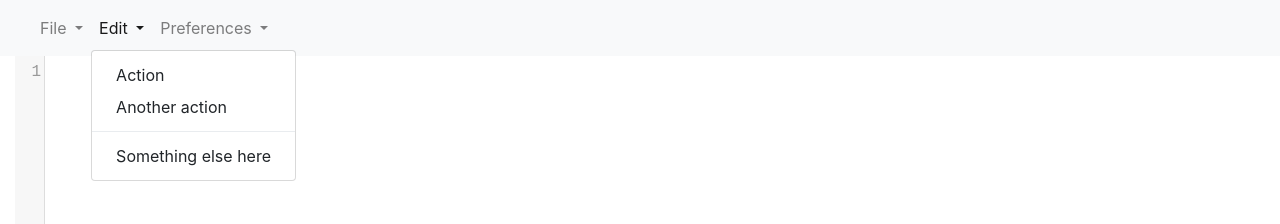
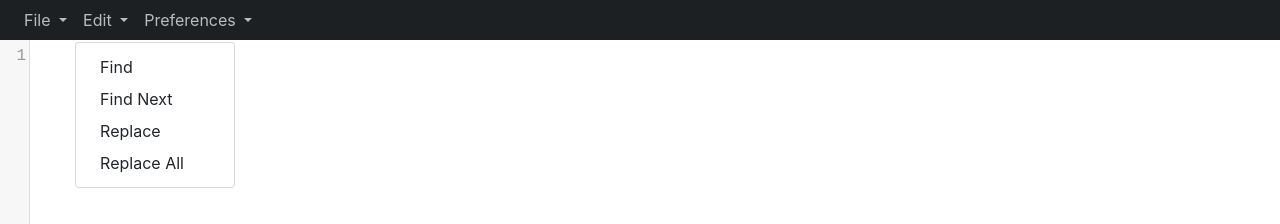
Before and after one commit to joshmacintoshx/decipher-codemirror-clips, a plain HTML site: page index.html in a window 1280 px wide. Both pictures are taken after a click on the button "Edit". Shown: the top 224 px of the page. Drawn offline with nearby package versions, Linux system fonts and the light colour scheme; no server answers.

Commit message:
Bug fixes and improvement

```diff
--- a/css/main.css
+++ b/css/main.css
@@ -1,7 +1,24 @@
 #code-container {
-	height: calc(100vh - 56px);
+	height: calc(100vh - 40px);
+	padding: 0;
 }
 
 #code-container .CodeMirror{
 	height: 100%;
 }
+
+#nav-toolbar {
+	background-color: rgb(28, 32, 34) !important;
+	padding: 0;
+}
+
+#nav-toolbar .navbar-nav .nav-item > a {
+	color: rgba(255, 255, 255, 0.7) !important;
+}
+
+.tab-pane-setting {
+	padding: 1em;
+	min-height: 360px;
+	max-height: 360px;
+	overflow: auto;
+}
--- a/index.html
+++ b/index.html
@@ -3,13 +3,14 @@
 <head>
 	<title>Decipher Clips</title>
 	<link rel="stylesheet" href="codemirror-5.43.0/lib/codemirror.css">
-	<link rel="stylesheet" href="codemirror-5.43.0/addon/hint/show-hint.css">
+  <link rel="stylesheet" href="codemirror-5.43.0/addon/hint/show-hint.css">
+	<link rel="stylesheet" href="codemirror-5.43.0/addon/dialog/dialog.css">
 	<link rel="stylesheet" href="css/main.css">
 	<link rel="stylesheet" href="https://maxcdn.bootstrapcdn.com/bootstrap/4.0.0/css/bootstrap.min.css" integrity="sha384-Gn5384xqQ1aoWXA+058RXPxPg6fy4IWvTNh0E263XmFcJlSAwiGgFAW/dAiS6JXm" crossorigin="anonymous">
 </head>
 <body>
 
-<nav class="navbar navbar-expand-lg navbar-light bg-light">
+<nav class="navbar navbar-expand-lg navbar-light bg-light" id="nav-toolbar">
   <a class="navbar-brand" href="#"></a>
   <button class="navbar-toggler" type="button" data-toggle="collapse" data-target="#navbarSupportedContent" aria-controls="navbarSupportedContent" aria-expanded="false" aria-label="Toggle navigation">
     <span class="navbar-toggler-icon"></span>
@@ -33,10 +34,10 @@
           Edit
         </a>
         <div class="dropdown-menu" aria-labelledby="navbarDropdown">
-          <a class="dropdown-item" href="#">Action</a>
-          <a class="dropdown-item" href="#">Another action</a>
-          <div class="dropdown-divider"></div>
-          <a class="dropdown-item" href="#">Something else here</a>
+          <a class="dropdown-item" href="#">Find</a>
+          <a class="dropdown-item" href="#">Find Next</a>
+          <a class="dropdown-item" href="#">Replace</a>
+          <a class="dropdown-item" href="#">Replace All</a>
         </div>
       </li>
       <li class="nav-item dropdown">
@@ -44,9 +45,6 @@
           Preferences
         </a>
         <div class="dropdown-menu" aria-labelledby="navbarDropdown">
-          <a class="dropdown-item" href="#">Action</a>
-          <a class="dropdown-item" href="#">Another action</a>
-          <div class="dropdown-divider"></div>
           <a class="dropdown-item" data-toggle="modal" href="#settingsModal">Settings</a>
         </div>
       </li>
@@ -60,20 +58,53 @@
 
 <!-- Modal -->
 <div class="modal fade" id="settingsModal" tabindex="-1" role="dialog" aria-labelledby="exampleModalCenterTitle" aria-hidden="true">
-  <div class="modal-dialog modal-dialog-centered" role="document">
+  <div class="modal-dialog modal-lg modal-dialog-centered" role="document">
     <div class="modal-content">
       <div class="modal-header">
-        <h5 class="modal-title" id="exampleModalCenterTitle">Modal title</h5>
+        <h5 class="modal-title" id="exampleModalCenterTitle">Settings</h5>
         <button type="button" class="close" data-dismiss="modal" aria-label="Close">
           <span aria-hidden="true">&times;</span>
         </button>
       </div>
       <div class="modal-body">
+        <ul class="nav nav-tabs">
+          <li class="nav-item">
+            <a class="nav-link active" data-toggle="tab" href="#EditorSettingsTab">Editor</a>
+          </li>
+          <li class="nav-item">
+            <a class="nav-link" data-toggle="tab" href="#HotkeySettingsTab">Hotkey</a>
+          </li>
+        </ul>
+        <div class="tab-content">
+          <div id="EditorSettingsTab" class="tab-pane-setting tab-pane active">
+            <h5>Editor Settings</h5>
+            <form>
+              <div class="form-group row">
+                <label class="col-form-label col-md-2">Editor Theme</label>
+                <div class="col-md-10">
+                  <select class="form-control" id="themeSelector"></select>
+                </div>
+              </div>
+            </form>
+          </div>
+          <div id="HotkeySettingsTab" class="tab-pane-setting tab-pane fade">
+            <h5>Hotkey Settings</h5>
+            <table class="table" id="hotkeyTable">
+              <thead>
+                <tr>
+                  <th>Action</th>
+                  <th>Key</th>
+                </tr>
+              </thead>
+              <tbody>
 
+              </tbody>
+            </table>
+          </div>
+        </div>
       </div>
       <div class="modal-footer">
         <button type="button" class="btn btn-secondary" data-dismiss="modal">Close</button>
-        <button type="button" class="btn btn-primary">Save changes</button>
       </div>
     </div>
   </div>
@@ -89,6 +120,8 @@
 <script type="text/javascript" src="codemirror-5.43.0/addon/hint/show-hint.js"></script>
 <script type="text/javascript" src="codemirror-5.43.0/addon/hint/xml-hint.js"></script>
 <script type="text/javascript" src="codemirror-5.43.0/addon/fold/xml-fold.js"></script>
+<script type="text/javascript" src="codemirror-5.43.0/addon/dialog/dialog.js"></script>
+<script type="text/javascript" src="codemirror-5.43.0/addon/search/search.js"></script>
 <script type="text/javascript" src="codemirror-5.43.0/mode/htmlmixed/htmlmixed.js"></script>
 <script type="text/javascript" src="codemirror-5.43.0/mode/javascript/javascript.js"></script>
 <script type="text/javascript" src="codemirror-5.43.0/mode/css/css.js"></script>
@@ -104,7 +137,8 @@ $(document).ready(function(e) {
     mode: "xml",
     lineNumbers: true,
     autoCloseTags: true,
-    matchClosing: true
+    matchClosing: true,
+    theme: "solarized dark"
   });
 
 
@@ -150,22 +184,22 @@ $(document).ready(function(e) {
     "Ctrl-R": function() {
         decipherclips.makeRadio()
     },
-    "Ctrl-Y": function() {
+    "Ctrl-E": function() {
         decipherclips.makeTextbox()
     },
     "Ctrl-S": function() {
         decipherclips.makeSelect()
     },
-    "Shift-Y": function() {
+    "Shift-Ctrl-E": function() {
         decipherclips.makeTextArea()
     },
-    "Shift-N": function() {
+    "Ctrl-Q": function() {
         decipherclips.makeNumber()
     },
-    "Shift-C": function() {
+    "Shift-Ctrl-C": function() {
         decipherclips.makeCheckbox()
     },
-    "Shift-G": function() {
+    "Shift-Ctrl-G": function() {
         decipherclips.makeGroups()
     },
     "Ctrl-B": function() {
@@ -192,16 +226,139 @@ $(document).ready(function(e) {
     }
   })
 
-  var themespath = window.location.href + "codemirror-5.43.0/theme/"
+  var themespath = window.location.origin +  window.location.pathname + "codemirror-5.43.0/theme/"
   //Insert themes
   $.get(themespath, function(data) {
   	$(data).find("a").each(function(index, element) {
+
+      //Inject css files to <head>
   		$ ("head").append($("<link>", {
   			"rel": "stylesheet",
   			"href": themespath + $(element).attr("href")
   		}))
+      //Append theme to theme selector
+      var themeName = $(element).attr("href").match(/[a-zA-Z0-9+_-]+(?=\.css)/)
+
+      $("#themeSelector").append($("<option>", {
+        "text": themeName,
+        "value": themeName
+      }))
   	})
   })
+
+  $("#themeSelector").change(function(e) {
+    editor.setOption("theme", e.currentTarget.value)
+  })
+
+  hotkeySettings = {
+    MakeRows: {
+      Name: "Make rows",
+      Key: "Ctrl-1"
+    },
+    MakeRowsMatchLabel: {
+      Name: "Make rows match label",
+      Key: "Alt-1"
+    },
+    MakeRowsMatchValues: {
+      Name: "Make rows match values",
+      Key: "Ctrl-4"
+    },
+    MakeCols: {
+      Name: "Make columns",
+      Key: "Ctrl-2"
+    },
+    MakeColsMatchLabel: {
+      Name: "Make columns match label",
+      Key: "Alt-2"
+    },
+    MakeColsMatchValues: {
+      Name: "Make columns match values",
+      Key: "Ctrl-5"
+    },
+    MakeChoices: {
+      Name: "Make choices",
+      Key: "Ctrl-3"
+    },
+    MakeChoicesMatchLabel: {
+      Name: "Make choices match label",
+      Key: "Alt-3"
+    },
+    MakeChoicesMatchValues: {
+      Name: "Make choices match values",
+      Key: "Ctrl-6"
+    },
+    MakeGroups: {
+      Name: "Make groups",
+      Key: "Shift-Ctrl-G"
+    },
+    AssignGroup: {
+      Name: "Assign group",
+      Key: "Alt-A"
+    },
+    RemoveGroup: {
+      Name: "Remove group",
+      Key: "Alt-G"
+    },
+    AddValues: {
+      Name: "Add value attribute",
+      Key: "Ctrl-7"
+    },
+    RemoveValues: {
+      Name: "Remove value attribute",
+      Key: "Ctrl-8"
+    },
+    MakeRadio: {
+      Name: "Make radio",
+      Key: "Ctrl-R"
+    },
+    MakeCheckbox: {
+      Name: "Make checkbox",
+      Key: "Shift-Ctrl-C"
+    },
+    MakeSelect: {
+      Name: "Make select",
+      Key: "Ctrl-S"
+    },
+    MakeText: {
+      Name: "Make text",
+      Key: "Ctrl-E"
+    },
+    MakeTextArea: {
+      Name: "Make textarea",
+      Key: "Shift-Ctrl-E"
+    },
+    MakeNumber: {
+      Name: "Make number",
+      Key: "Ctrl-Q"
+    },
+    MakeBlock: {
+      Name: "Make block",
+      Key: "Ctrl-B"
+    },
+    MakeHTML: {
+      Name: "Make HTML",
+      Key: "Shift-Ctrl-H"
+    }
+  }
+
+
+  for(var property in hotkeySettings) {
+
+    var setting = hotkeySettings[property]
+    var hotkeyTable = $("#hotkeyTable tbody")
+    var hotkeyTableRow = $("<tr>", {
+      "class": "key-binding-row"
+    })
+
+    for(var key in setting) {
+      $(hotkeyTableRow).append($("<td>", {
+        "class": setting[key],
+        "data-property": setting[key],
+        "text": setting[key]
+      }))
+    }
+    hotkeyTable.append(hotkeyTableRow)
+  }
 
 
 })
--- a/js/decipher-clips.js
+++ b/js/decipher-clips.js
@@ -454,9 +454,10 @@
 
     DecipherClips.prototype.makeBlock = function(label) {
         var selection = this.codemirror.getSelection().trim()
-        var output = "<block label=\"" + label + "\" cond=\"1\">"
-        output += selection.length > 0 ? "\n" + selection + "\n" : "\n"
-        output += "</block>"
+        var tab = "\x20".repeat(2)
+        var output = "<block label=\"" + label + "\" cond=\"1\">\n"
+        output += selection.length > 0 ? selection.split("\n").map(x => tab + x).join("\n") : "\n"
+        output += "\n</block>"
         this.codemirror.replaceSelection(output)
     }
 
```
Also changed, not shown: 1 other file.
